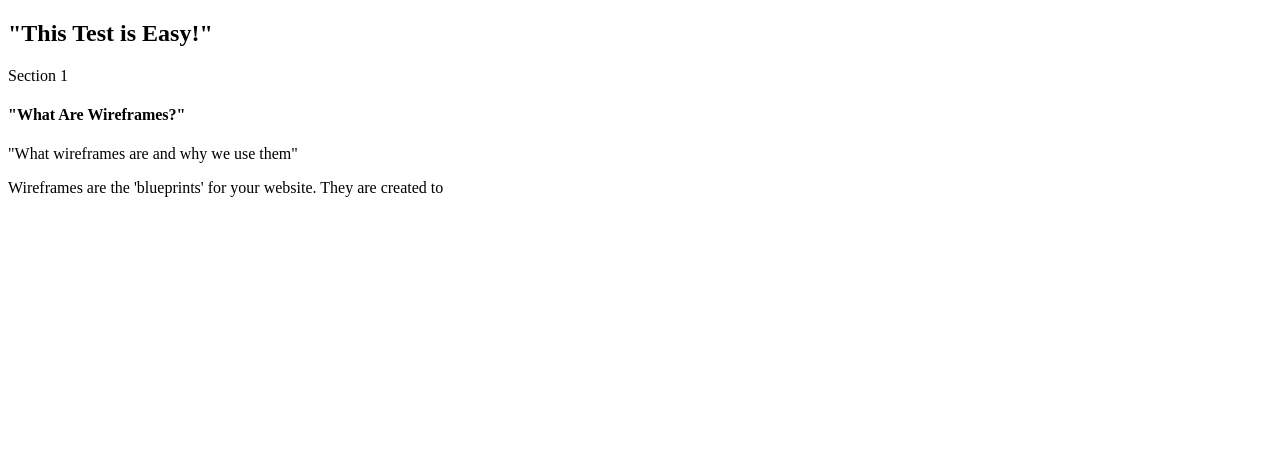
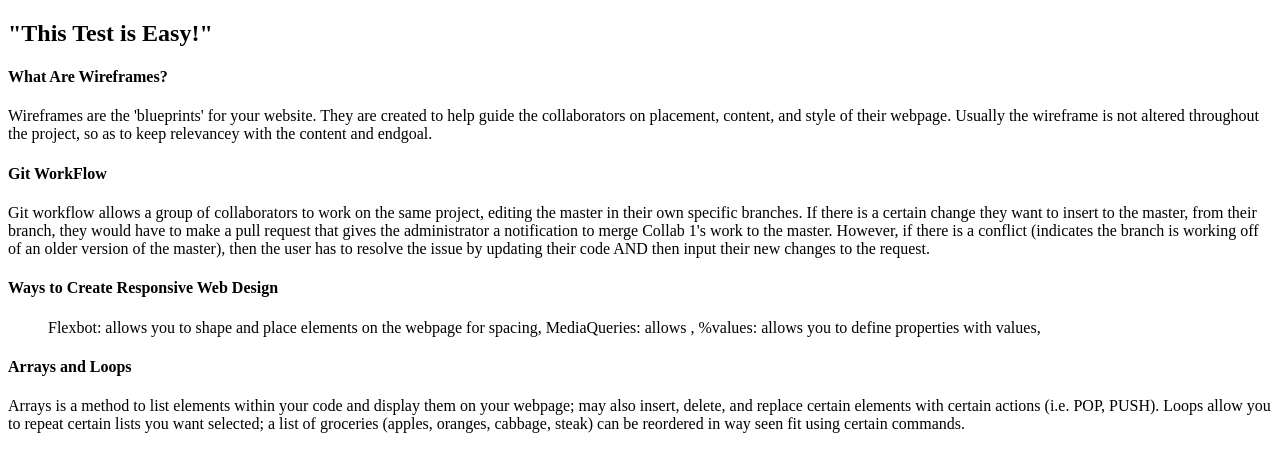
Before and after one commit to Keegan18/March-5-18-Test, a plain HTML site: page index.html/index.html in a window 1280 px wide. Drawn offline with Linux system fonts and the light colour scheme; files that its build step writes are made by us from their sources.

Commit message:
Update Final

```diff
--- a/index.html/index.html
+++ b/index.html/index.html
@@ -2,19 +2,35 @@
 <html lang="en">
 <head>
 	<meta charset="UTF-8">
+	<link rel="stylesheet" type="text/css" href="styles.css">
 	<title>March 5, '18 Test</title>
 </head>
 <body>
 	<h2>"This Test is Easy!"</h2>
-	<div>Section 1</div>
 	  <div id="container">
-	  	<div class="Article">
+	  	<div id class="Article">
 	  		<div public 1>
-	  			<h4>"What Are Wireframes?"</h4>
-	  			<p>"What wireframes are and why we use them"</p>
-	  			<p>Wireframes are the 'blueprints' for your website. They are created to </p>
+	  			<header>
+	  				<h4>What Are Wireframes?</h4>
+	  			</header>
+	  			<p>Wireframes are the 'blueprints' for your website. They are created to help guide the collaborators on placement, content, and style of their webpage. Usually the wireframe is not altered throughout the project, so as to keep relevancey with the content and endgoal.</p>
 	  		<div public 2>
+	  			<header>
+	  				<h4>Git WorkFlow</h4>
+	  			</header>
+	  			<p>Git workflow allows a group of collaborators to work on the same project, editing the master in their own specific branches. If there is a certain change they want to insert to the master, from their branch, they would have to make a pull request that gives the administrator a notification to merge Collab 1's work to the master. However, if there is a conflict (indicates the branch is working off of an older version of the master), then the user has to resolve the issue by updating their code AND then input their new changes to the request.</p>
 	  		<div public 3>
+	  			<header>
+	  				<h4>Ways to Create Responsive Web Design</h4>
+	  			</header>
+	  			<ul>Flexbot: allows you to shape and place elements on the webpage for spacing, MediaQueries: allows , %values: allows you to define properties with values, </ul>
 	  		<div public 4>
+	  		  <div id="fourth">
+	  			<header>
+	  				<h4>Arrays and Loops</h4>
+	  			</header>
+	  			<p>Arrays is a method to list elements within your code and display them on your webpage; may also insert, delete, and replace certain elements with certain actions (i.e. POP, PUSH). Loops allow you to repeat certain lists you want selected; a list of groceries (apples, oranges, cabbage, steak) can be reordered in way seen fit using certain commands.</p>
+
+<script type="text/js" href = "app.js"></script>
 </body>
 </html>
```
Also changed, not shown: app.js/app.js (+13 -0 lines).
